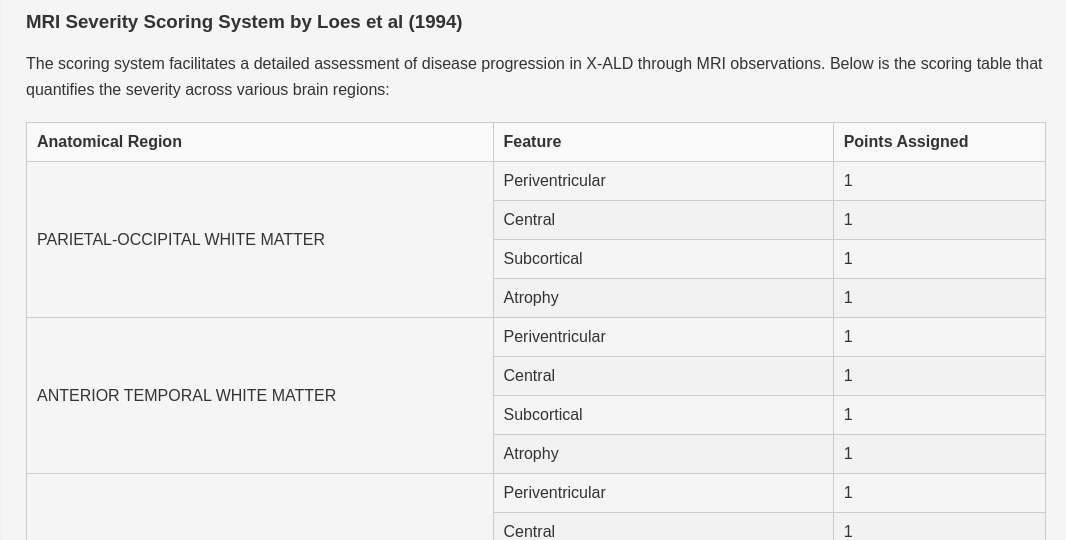
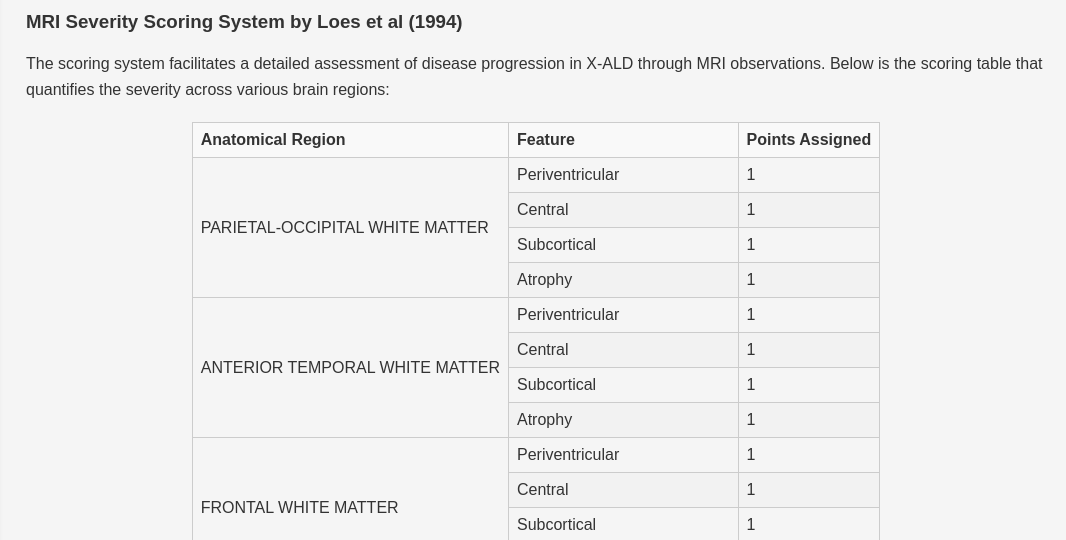
Before and after one commit to navalpablo/ALD_MRI_ATLAS, a plain HTML site: page index.html in a window 1280 px wide. Shown: the part 256-796 px from the top of the page, 214-1280 px from the left. Drawn offline with Linux system fonts and the light colour scheme.

Commit message:
update image width and slider

```diff
--- a/index.html
+++ b/index.html
@@ -73,25 +73,26 @@
         line-height: 1.6; /* Improved line height for readability */
         margin-bottom: 10px; /* Space between paragraphs */
     }
-
     table {
-        width: 100%; /* Full-width table */
-        border-collapse: collapse;
-        margin: 20px 0;
+        width: auto; /* Adjusts width based on content */
+        max-width: 100%; /* Ensures the table does not exceed the container width */
+        margin: 20px auto; /* Centers the table and provides spacing */
+        border-collapse: collapse; /* Eliminates space between borders */
     }
 
     th, td {
-        border: 1px solid #ccc;
-        padding: 10px;
-        text-align: left;
+        border: 1px solid #ccc; /* Light gray border for readability */
+        padding: 8px; /* Padding inside cells for better text alignment */
+        text-align: left; /* Aligns text to the left within cells */
     }
 
     th {
-        background-color: #f9f9f9; /* Light gray background for table headers */
+        background-color: #f9f9f9; /* Light gray background for headers */
+        color: #333; /* Darker text for contrast */
     }
 
     tr:nth-child(even) {
-        background-color: #f2f2f2; /* Zebra striping for rows */
+        background-color: #f2f2f2; /* Zebra striping for better readability */
     }
 
     #current-slice, #slice-slider {
@@ -105,6 +106,14 @@
         height: auto; /* Maintains aspect ratio */
         display: block; /* Removes extra space below the image */
         margin: 0 auto; /* Centers the image horizontally */
+    }
+    #current-slice {
+        max-width: 90%; /* Reduces the maximum width to give some padding */
+        max-height: 80vh; /* Limits the image height to 80% of the viewport height */
+        width: auto; /* Allows the width to naturally adjust according to aspect ratio */
+        height: auto; /* Maintains the aspect ratio */
+        display: block; /* Ensures the image is block level to respect width and margin settings */
+        margin: 0px auto; /* Centers the image horizontally and gives some space top and bottom */
     }
 
     #slice-slider {
```
